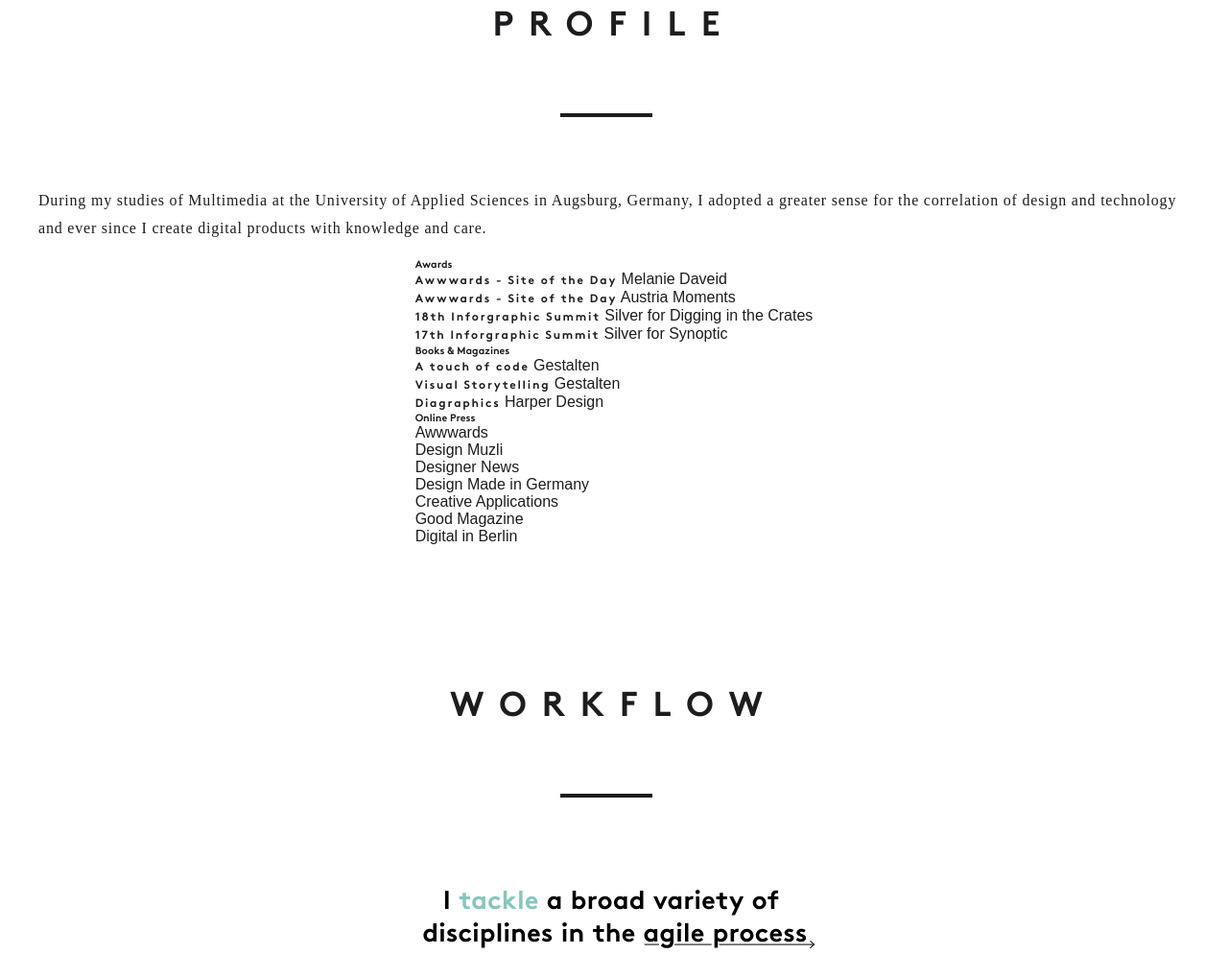
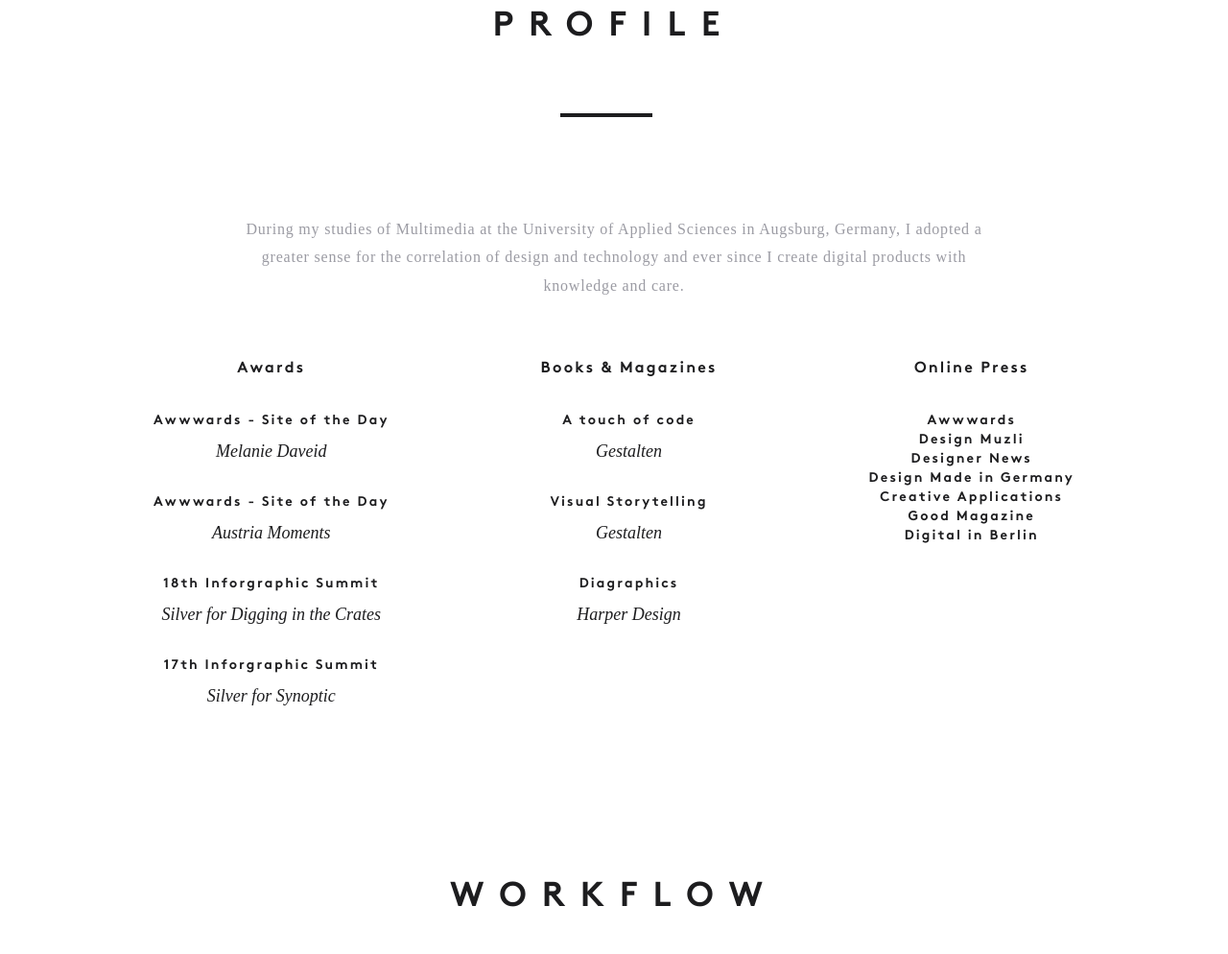
Before and after one commit to Santatraniaina/weaintplastic, a plain HTML site: page index.html in a window 1280 px wide. Shown: the part 3370-4364 px from the top of the page at 96% size. Drawn offline with Linux system fonts and the light colour scheme; a web font is replaced by a local one.

Commit message:
Implement Profile section

```diff
--- a/assets/css/style.css
+++ b/assets/css/style.css
@@ -123,12 +123,16 @@ a {
 .h3 {
     font-size: 1.5rem;
     letter-spacing: .025rem;
-
 }
 
 .h4 {
     font-size: 1.25rem;
     letter-spacing: .1rem;
+}
+
+.h5 {
+    font-size: .875em;
+    letter-spacing: .15em;
 }
 
 .h6 {
@@ -411,3 +415,49 @@ a {
         margin-right: .5rem;
     }
 }
+
+.about-me {
+    width: 65%;
+    text-align: center;
+    color: var(--dark-grey);
+    margin: 1.875rem 1.25rem;
+}
+
+.success {
+    margin: 1.875rem 1.25rem;
+    display: flex;
+    justify-content: space-between;
+    text-align: center;
+    width: 80%;
+}
+
+.success__title {
+    margin-bottom: 2.25rem;
+    letter-spacing: .135em;
+}
+
+.success__item {
+    display: flex;
+    flex-direction: column;
+    gap: 2rem;
+
+    &.item--title-only {
+        gap: 0;
+    }
+}
+
+.item {
+    .item__title {
+        margin-bottom: .75rem;
+    }
+
+    .item__description {
+        font-family: var(--ff-secondary);
+        font-size: 1.125rem;
+        font-style: italic;
+    }
+
+    > * {
+        display: block;
+    }
+}
--- a/index.html
+++ b/index.html
@@ -196,62 +196,62 @@
             <h2 class="section__title letter--animated">Profile</h2>
 
             <div class="section__content">
-                <p>
+                <p class="about-me">
                     During my studies of Multimedia at the University of Applied Sciences in Augsburg, Germany, I adopted a greater sense for the correlation of design and technology and ever since I create digital products with knowledge and care.
                 </p>
 
                 <ul class="success">
-                    <li class="success__list">
-                        <h6 class="success__title">Awards</h6>
+                    <li>
+                        <h4 class="success__title">Awards</h4>
                         <ul class="success__item">
                             <li class="item">
-                                <span class="h6 item__title">Awwwards - Site of the Day</span>
-                                <span class="italic item__description">Melanie Daveid</span>
+                                <span class="h5 item__title">Awwwards - Site of the Day</span>
+                                <span class="item__description">Melanie Daveid</span>
                             </li>
 
                             <li class="item">
-                                <span class="h6 item__title">Awwwards - Site of the Day</span>
-                                <span class="italic item__description">Austria Moments</span>
+                                <span class="h5 item__title">Awwwards - Site of the Day</span>
+                                <span class="item__description">Austria Moments</span>
                             </li>
 
                             <li class="item">
-                                <span class="h6 item__title">18th Inforgraphic Summit</span>
-                                <span class="italic item__description">Silver for Digging in the Crates</span>
+                                <span class="h5 item__title">18th Inforgraphic Summit</span>
+                                <span class="item__description">Silver for Digging in the Crates</span>
                             </li>
 
                             <li class="item">
-                                <span class="h6 item__title">17th Inforgraphic Summit</span>
-                                <span class="italic item__description">Silver for Synoptic</span>
+                                <span class="h5 item__title">17th Inforgraphic Summit</span>
+                                <span class="item__description">Silver for Synoptic</span>
                             </li>
                         </ul>
                     </li>
-                    <li class="success__list">
-                        <h6 class="success__title">Books & Magazines</h6>
+                    <li>
+                        <h4 class="success__title">Books & Magazines</h4>
                         <ul class="success__item">
                             <li class="item">
-                                <span class="h6 item__title">A touch of code</span>
-                                <span class="italic item__description">Gestalten</span>
+                                <span class="h5 item__title">A touch of code</span>
+                                <span class="item__description">Gestalten</span>
                             </li>
                             <li class="item">
-                                <span class="h6 item__title">Visual Storytelling</span>
-                                <span class="italic item__description">Gestalten</span>
+                                <span class="h5 item__title">Visual Storytelling</span>
+                                <span class="item__description">Gestalten</span>
                             </li>
                             <li class="item">
-                                <span class="h6 item__title">Diagraphics</span>
-                                <span class="italic item__description">Harper Design</span>
+                                <span class="h5 item__title">Diagraphics</span>
+                                <span class="item__description">Harper Design</span>
                             </li>
                         </ul>
                     </li>
-                    <li class="success__list">
-                        <h6 class="success__title">Online Press</h6>
-                        <ul class="success__item">
-                            <li class="item item--title-only">Awwwards</li>
-                            <li class="item item--title-only">Design Muzli</li>
-                            <li class="item item--title-only">Designer News</li>
-                            <li class="item item--title-only">Design Made in Germany</li>
-                            <li class="item item--title-only">Creative Applications</li>
-                            <li class="item item--title-only">Good Magazine</li>
-                            <li class="item item--title-only">Digital in Berlin</li>
+                    <li>
+                        <h4 class="success__title">Online Press</h4>
+                        <ul class="success__item item--title-only">
+                            <li class="h5 ">Awwwards</li>
+                            <li class="h5">Design Muzli</li>
+                            <li class="h5">Designer News</li>
+                            <li class="h5">Design Made in Germany</li>
+                            <li class="h5">Creative Applications</li>
+                            <li class="h5">Good Magazine</li>
+                            <li class="h5">Digital in Berlin</li>
                         </ul>
                     </li>
                 </ul>
```
